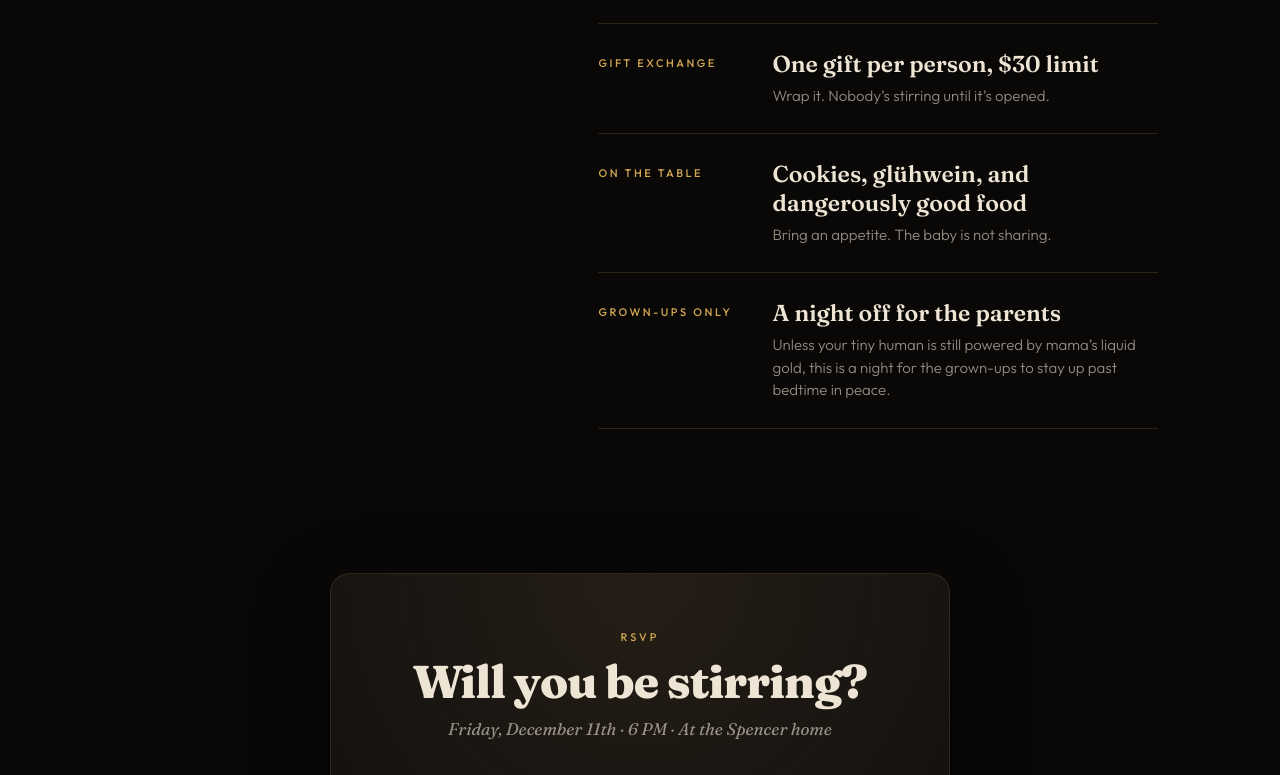
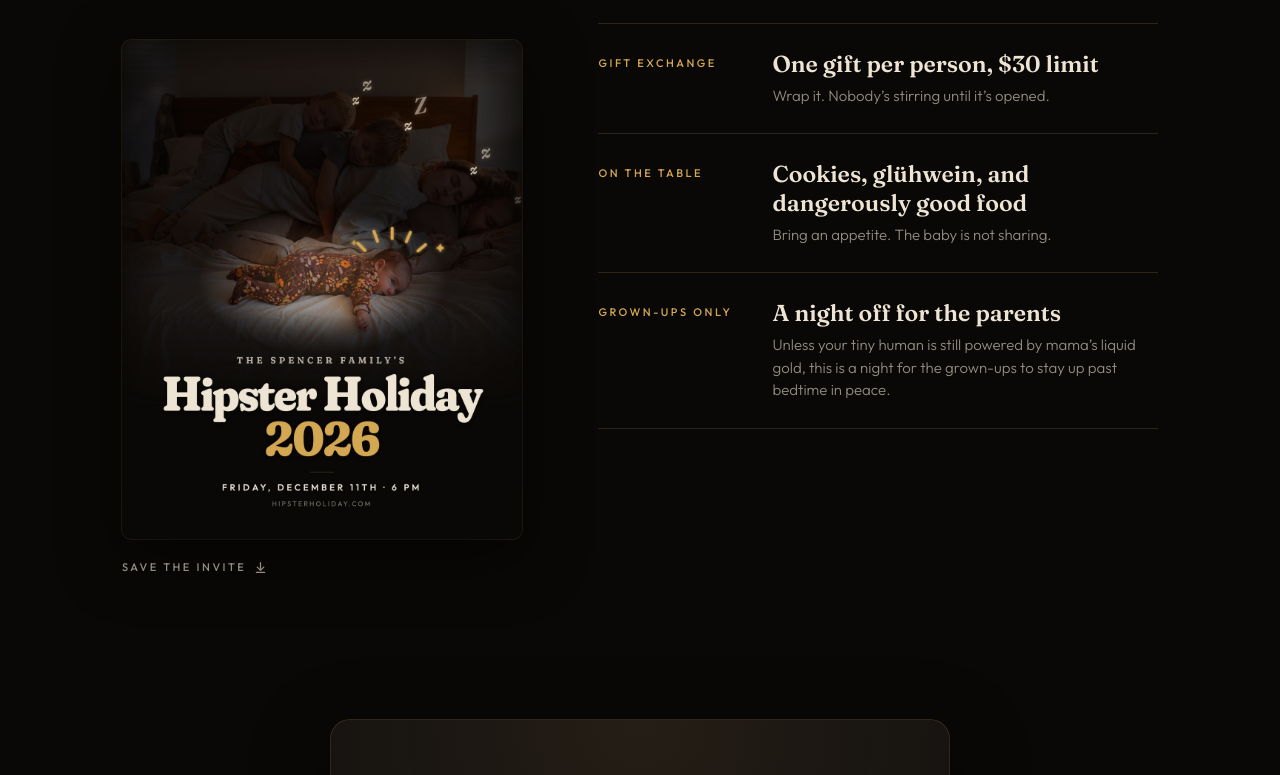
Before and after one commit to jessespencer/hipsterholiday, an Astro site: page /2026 in a window 1280 px wide. Shown: the part 1220-1995 px from the top of the page. Built offline with nearby package versions, Linux system fonts and the light colour scheme; Astro itself is replaced by a stand-in of ours.

Commit message:
feat: show the 2026 invite poster on the invite page
Co-Authored-By: Claude Opus 5.5 <noreply@anthropic.com>

```diff
--- a/src/components/EventDetails.astro
+++ b/src/components/EventDetails.astro
@@ -1,5 +1,11 @@
 ---
 import { event } from '../data/event';
+
+interface Props {
+    /** This year's invite poster, shown beside the details with a save link */
+    invite?: { src: string; alt: string };
+}
+const { invite } = Astro.props;
 ---
 <section class="details-section" id="details">
     <div class="intro">
@@ -10,6 +16,18 @@ import { event } from '../data/event';
             cookies won’t eat themselves.
         </p>
         <a href="#rsvp" class="cta">RSVP</a>
+
+        {invite && (
+            <figure class="invite" id="invite">
+                <img src={invite.src} alt={invite.alt} width="1080" height="1350" loading="lazy" />
+                <figcaption>
+                    <a href={invite.src} download={`hipster-holiday-${event.year}.jpg`} class="save">
+                        Save the invite
+                        <svg viewBox="0 0 16 16" width="13" height="13" aria-hidden="true"><path d="M8 2v9M4 7.5 8 11.5l4-4M3 14h10" fill="none" stroke="currentColor" stroke-width="1.6" stroke-linecap="round" stroke-linejoin="round"/></svg>
+                    </a>
+                </figcaption>
+            </figure>
+        )}
     </div>
 
     <dl class="list">
@@ -90,6 +108,42 @@ import { event } from '../data/event';
         background: #e2bb6c;
     }
 
+    .invite {
+        margin-top: 48px;
+        max-width: 400px;
+    }
+
+    .invite img {
+        display: block;
+        width: 100%;
+        height: auto;
+        border-radius: 10px;
+        box-shadow: 0 18px 60px rgba(0, 0, 0, 0.55), 0 0 0 1px rgba(212, 168, 83, 0.14);
+    }
+
+    .invite figcaption {
+        margin-top: 16px;
+    }
+
+    .save {
+        display: inline-flex;
+        align-items: center;
+        gap: 8px;
+        font-family: var(--font-body);
+        font-size: 11px;
+        font-weight: 500;
+        letter-spacing: 2.5px;
+        text-transform: uppercase;
+        color: var(--text-mid);
+        text-decoration: none;
+        transition: color 0.25s ease;
+    }
+
+    .save:hover,
+    .save:focus-visible {
+        color: var(--text-primary);
+    }
+
     .list {
         border-top: 1px solid rgba(212, 168, 83, 0.18);
     }
@@ -147,5 +201,13 @@ import { event } from '../data/event';
         .label {
             padding-top: 0;
         }
+
+        .invite {
+            margin: 40px auto 0;
+        }
+
+        .invite figcaption {
+            text-align: center;
+        }
     }
 </style>
--- a/src/components/Hero2026.astro
+++ b/src/components/Hero2026.astro
@@ -46,8 +46,8 @@ import CountdownTimer from './CountdownTimer.astro';
         <div class="timer">
             <CountdownTimer />
         </div>
-        <a href="#details" class="invite-cue">
-            The details
+        <a href="#invite" class="invite-cue">
+            View the invite
             <svg viewBox="0 0 16 16" width="14" height="14" aria-hidden="true"><path d="M8 2v11M3.5 8.5 8 13l4.5-4.5" fill="none" stroke="currentColor" stroke-width="1.6" stroke-linecap="round" stroke-linejoin="round"/></svg>
         </a>
         <a href="/2026/hipster-holiday.ics" class="invite-cue calendar-cue">
--- a/src/pages/2026/index.astro
+++ b/src/pages/2026/index.astro
@@ -23,7 +23,12 @@ import SiteFooter from '../../components/SiteFooter.astro';
     />
     <main>
         <Hero2026 />
-        <EventDetails />
+        <EventDetails
+            invite={{
+                src: '/invites/hipster-holiday-2026.jpg',
+                alt: 'The 2026 invite: the family asleep on the bed while the baby is wide awake. The Spencer Family’s Hipster Holiday 2026, Friday, December 11th, 6 PM.',
+            }}
+        />
         <RsvpForm />
     </main>
     <SiteFooter />
```
